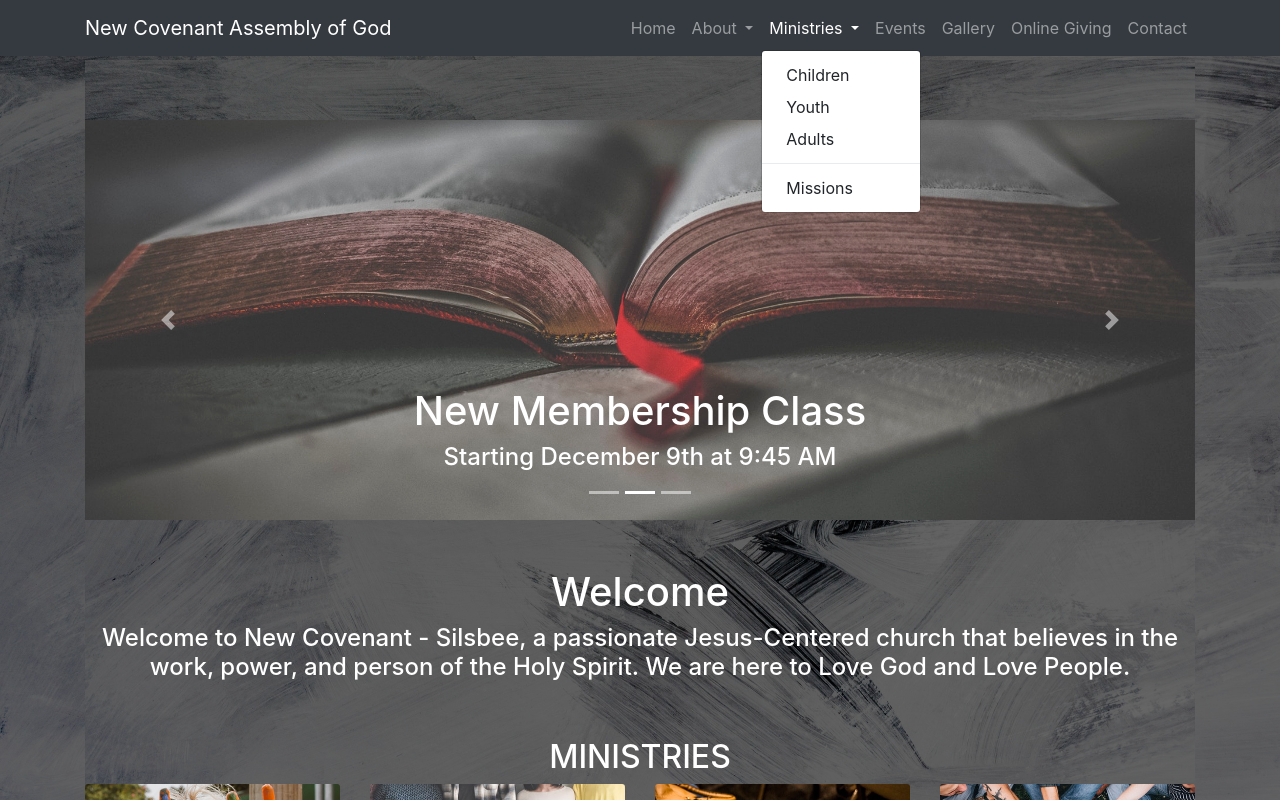
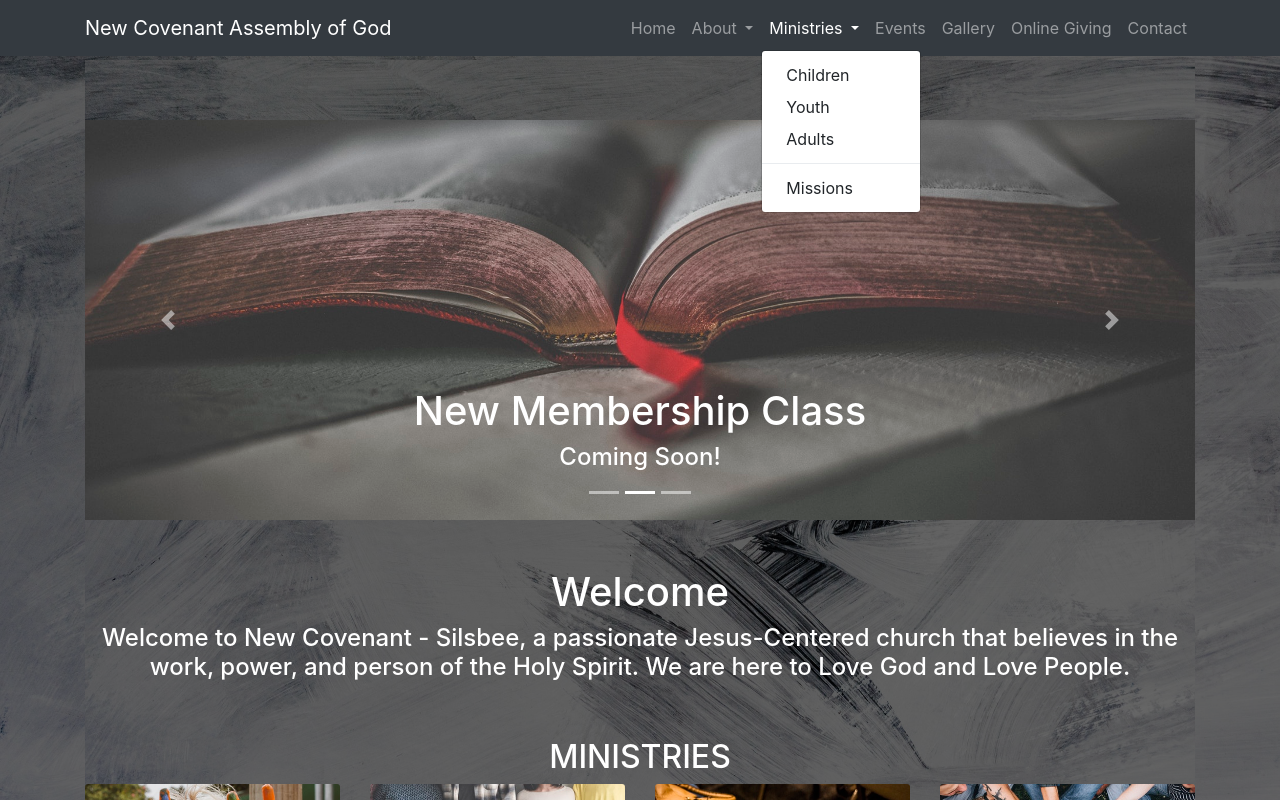
Before and after one commit to jsfree/ncag, an Angular app: page /home in a window 1280 px wide. Both pictures are taken after a click on the button "Ministries". Shown: the top 800 px of the page. Built offline with nearby package versions, Linux system fonts and the light colour scheme.

Commit message:
home update 2/16/2020

```diff
--- a/src/app/home/home.component.html
+++ b/src/app/home/home.component.html
@@ -37,14 +37,14 @@
           <div class="carousel-item" style="background-image: url('/assets/img/bible.jpeg')">
             <div class="carousel-caption d-none d-sm-block">
               <h1>New Membership Class</h1>
-              <h4>Starting December 9th at 9:45 AM </h4>
+              <h4>Coming Soon! </h4>
             </div>
           </div>
           <!-- Slide Three - Set the background image for this slide in the line below -->
           <div class="carousel-item" style="background-image: url('/assets/img/new_years.jpeg')">
             <div class="carousel-caption d-none d-sm-block">
-              <h1>Watchnight Service</h1>
-              <h4>December 31st at 8:30 PM</h4>
+              <h1>Follow Us on Facebook!</h1>
+              <h4><a href="https://www.facebook.com/newcovenantassemblyofgod/">NCAG Silsbee</a></h4>
             </div>
           </div>
         </div>
```
